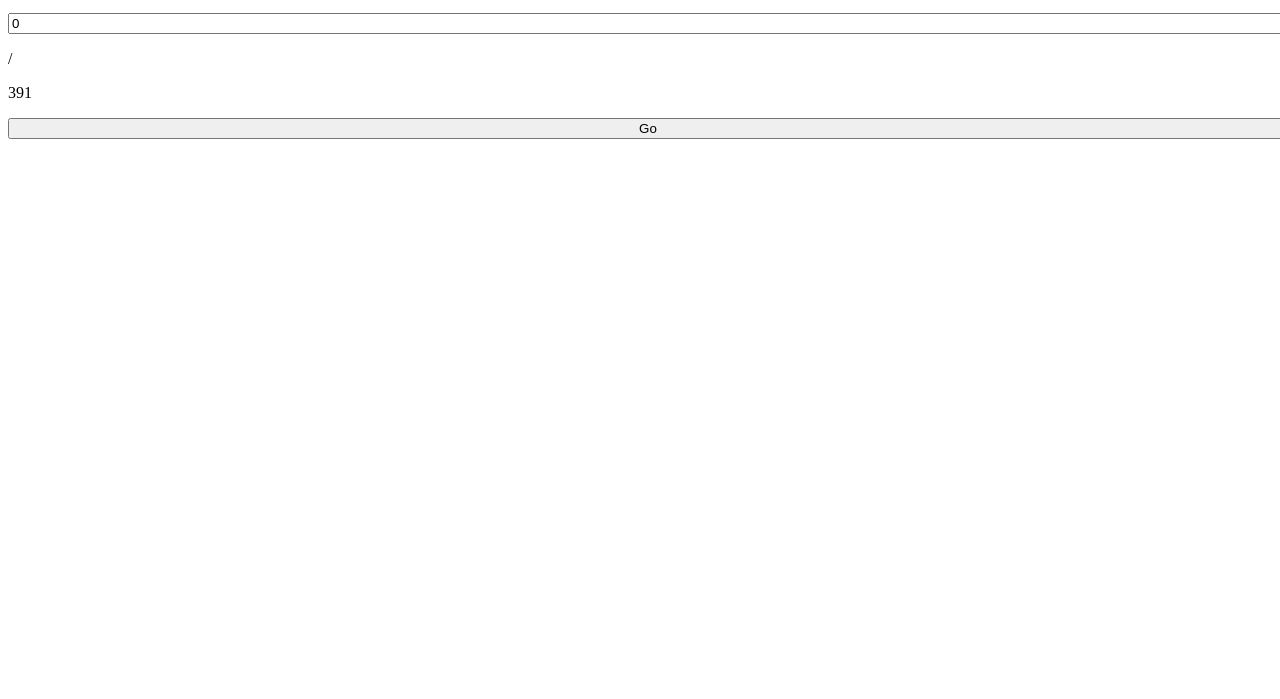
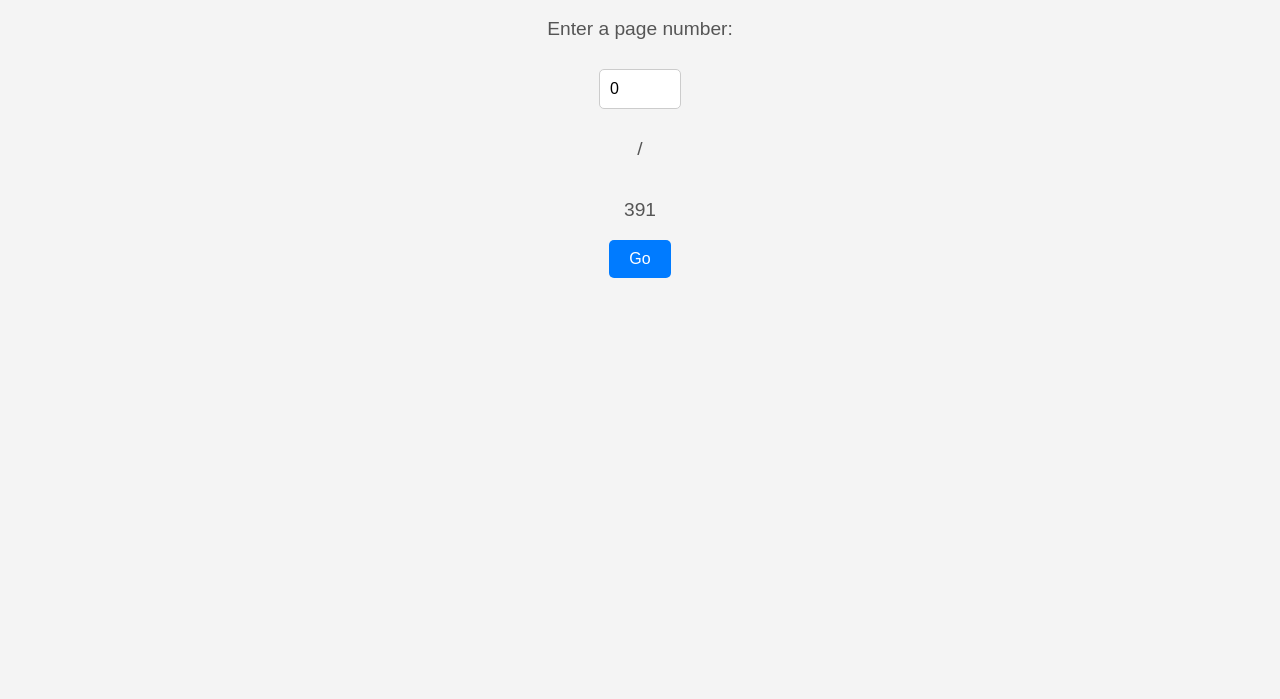
Before and after one commit to Nitnaf10/Example-of-a-redirect-to-a-numbered-page, a plain HTML site: page index.html in a window 1280 px wide. Shown: the part 101-800 px from the top of the page. Drawn offline with Linux system fonts and the light colour scheme.

Commit message:
Update styles.css

```diff
--- a/styles.css
+++ b/styles.css
@@ -1,14 +1,52 @@
-*{
-width: 100%;
+body {
+  font-family: Arial, sans-serif;
+  background-color: #f4f4f4;
+  margin: 0;
+  padding: 20px;
+  display: flex;
+  flex-direction: column;
+  align-items: center;
 }
 
-.numinput{
-display: flex;
-flex-wrap: nowrap;
-justify-content: space-between;
+h1 {
+  color: #333;
 }
 
-.numinput>*{
-width: auto;
-flex: 1;
+p {
+  font-size: 1.2em;
+  color: #555;
 }
+
+input[type="number"] {
+  width: 60px;
+  padding: 10px;
+  font-size: 1em;
+  margin: 10px;
+  border: 1px solid #ccc;
+  border-radius: 5px;
+}
+
+button {
+  padding: 10px 20px;
+  font-size: 1em;
+  color: white;
+  background-color: #007BFF;
+  border: none;
+  border-radius: 5px;
+  cursor: pointer;
+  transition: background-color 0.3s;
+}
+
+button:hover {
+  background-color: #0056b3;
+}
+
+@media (max-width: 600px) {
+  input[type="number"] {
+    width: 100%;
+  }
+
+  button {
+    width: 100%;
+  }
+}
```
